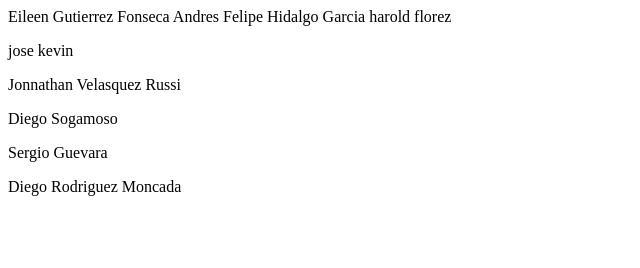
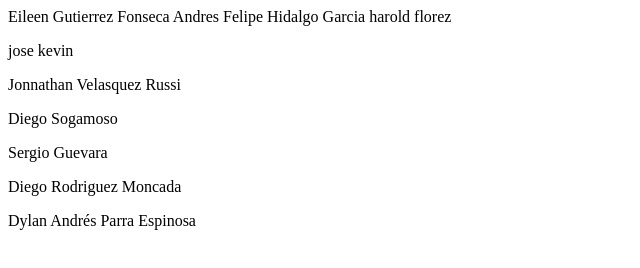
Before and after one commit to Jvrussitwo/ejemplo1html, a plain HTML site: page index.html in a window 1280 px wide. Shown: the whole page, without its empty margins (0-640 px from the left). Drawn offline with Linux system fonts and the light colour scheme.

Commit message:
Update index.html

```diff
--- a/index.html
+++ b/index.html
@@ -14,6 +14,7 @@
     <p>Diego Sogamoso</p>
      <p>Sergio Guevara</p>
      <p>Diego Rodriguez Moncada</p>
+     <p>Dylan Andrés Parra Espinosa</p>
 
   </body>
 </html>
```
